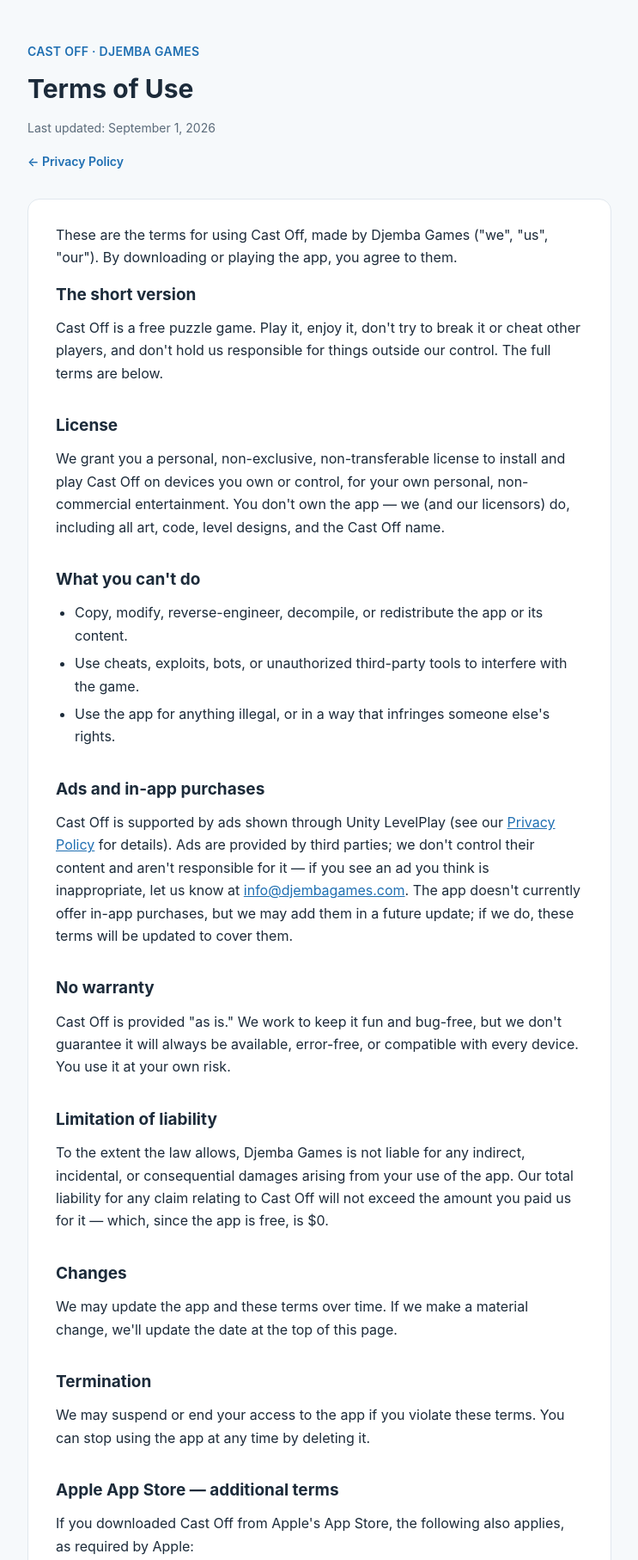
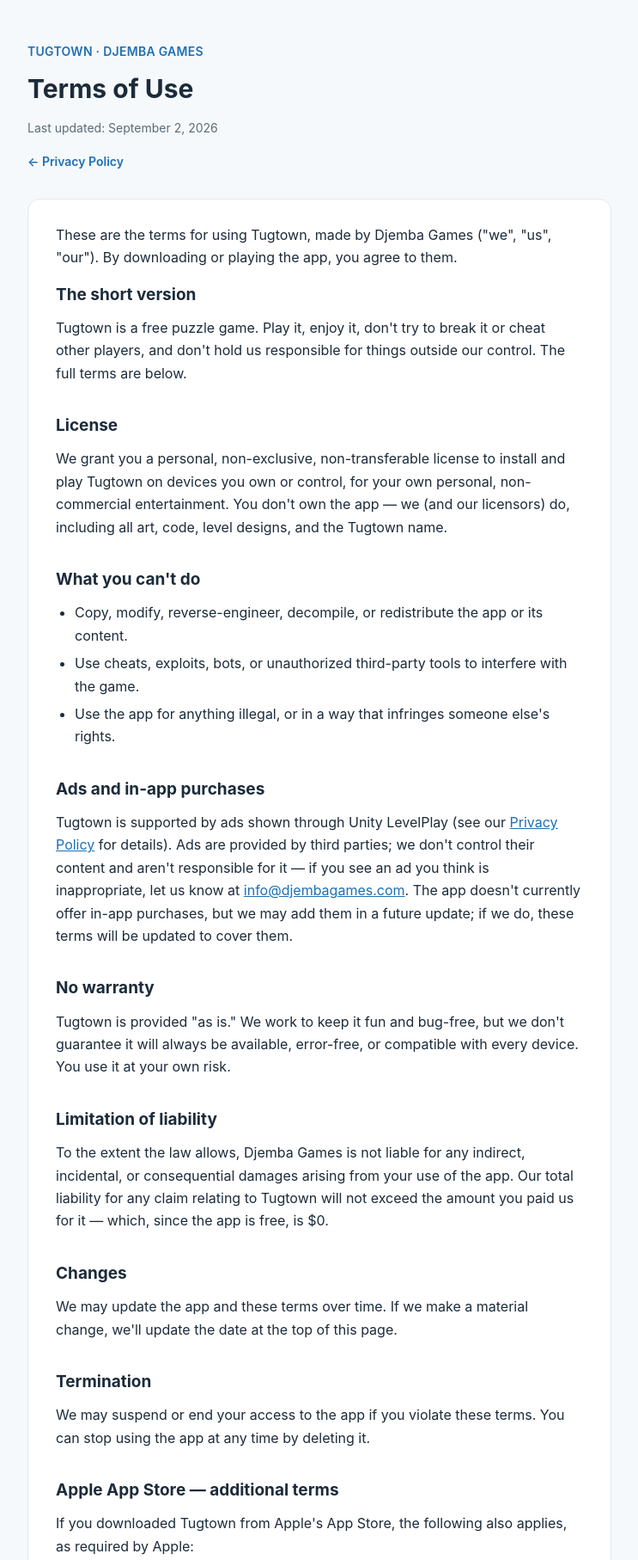
Before and after one commit to DjembaGames/djembagames-legal, a plain HTML site: page terms/index.html in a window 1280 px wide. Shown: the top 1814 px of the page at 86% size, without its empty margins (268-1011 px from the left). Drawn offline with Linux system fonts and the light colour scheme.

Commit message:
Add files via upload

```diff
--- a/terms/index.html
+++ b/terms/index.html
@@ -3,7 +3,7 @@
 <head>
 <meta charset="UTF-8">
 <meta name="viewport" content="width=device-width, initial-scale=1.0">
-<title>Terms of Use — Cast Off</title>
+<title>Terms of Use — Tugtown</title>
 <style>
   :root {
     --bg: #f6f9fb;
@@ -86,31 +86,30 @@
 <body>
 <div class="wrap">
   <header>
-    <p class="eyebrow">Cast Off · Djemba Games</p>
+    <p class="eyebrow">Tugtown · Djemba Games</p>
     <h1>Terms of Use</h1>
-    <p class="updated">Last updated: September 1, 2026</p>
+    <p class="updated">Last updated: September 2, 2026</p>
     <nav class="pages"><a href="/privacy">← Privacy Policy</a></nav>
   </header>
 
   <div class="card">
     <p class="lede">
-      These are the terms for using Cast Off, made by Djemba Games ("we", "us", "our"). By
+      These are the terms for using Tugtown, made by Djemba Games ("we", "us", "our"). By
       downloading or playing the app, you agree to them.
     </p>
 
     <h2>The short version</h2>
     <p>
-      Cast Off is a free puzzle game. Play it, enjoy it, don't try to break it or cheat other
+      Tugtown is a free puzzle game. Play it, enjoy it, don't try to break it or cheat other
       players, and don't hold us responsible for things outside our control. The full terms are
       below.
     </p>
 
     <h2>License</h2>
     <p>
-      We grant you a personal, non-exclusive, non-transferable license to install and play Cast
-      Off on devices you own or control, for your own personal, non-commercial entertainment.
+      We grant you a personal, non-exclusive, non-transferable license to install and play Tugtown on devices you own or control, for your own personal, non-commercial entertainment.
       You don't own the app — we (and our licensors) do, including all art, code, level designs,
-      and the Cast Off name.
+      and the Tugtown name.
     </p>
 
     <h2>What you can't do</h2>
@@ -122,7 +121,7 @@
 
     <h2>Ads and in-app purchases</h2>
     <p>
-      Cast Off is supported by ads shown through Unity LevelPlay (see our
+      Tugtown is supported by ads shown through Unity LevelPlay (see our
       <a href="/privacy">Privacy Policy</a> for details). Ads are provided by third parties; we
       don't control their content and aren't responsible for it — if you see an ad you think is
       inappropriate, let us know at <a href="mailto:info@djembagames.com">info@djembagames.com</a>.
@@ -132,7 +131,7 @@
 
     <h2>No warranty</h2>
     <p>
-      Cast Off is provided "as is." We work to keep it fun and bug-free, but we don't
+      Tugtown is provided "as is." We work to keep it fun and bug-free, but we don't
       guarantee it will always be available, error-free, or compatible with every device. You use
       it at your own risk.
     </p>
@@ -141,7 +140,7 @@
     <p>
       To the extent the law allows, Djemba Games is not liable for any indirect, incidental, or
       consequential damages arising from your use of the app. Our total liability for any claim
-      relating to Cast Off will not exceed the amount you paid us for it — which, since the
+      relating to Tugtown will not exceed the amount you paid us for it — which, since the
       app is free, is $0.
     </p>
 
@@ -159,7 +158,7 @@
 
     <h2>Apple App Store — additional terms</h2>
     <p>
-      If you downloaded Cast Off from Apple's App Store, the following also applies, as
+      If you downloaded Tugtown from Apple's App Store, the following also applies, as
       required by Apple:
     </p>
     <ul>
@@ -189,7 +188,7 @@
   </div>
 
   <footer>
-    Cast Off is developed by Djemba Games.
+    Tugtown is developed by Djemba Games.
   </footer>
 </div>
 </body>
```
Also changed, not shown: privacy/index.html (+10 -10 lines).
